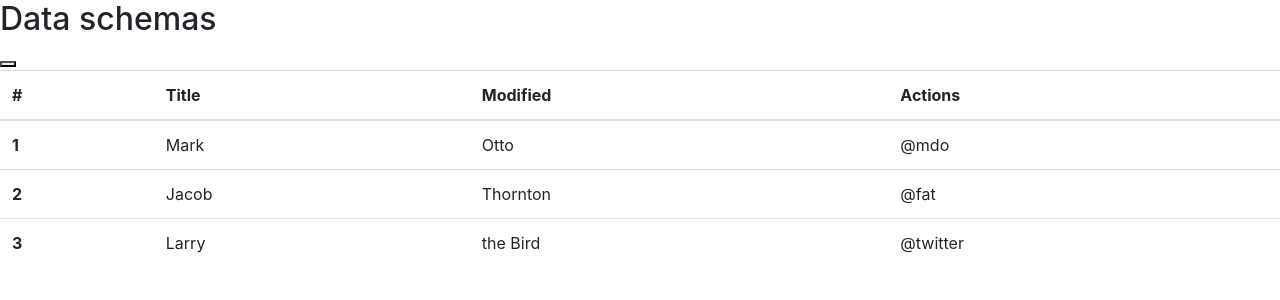
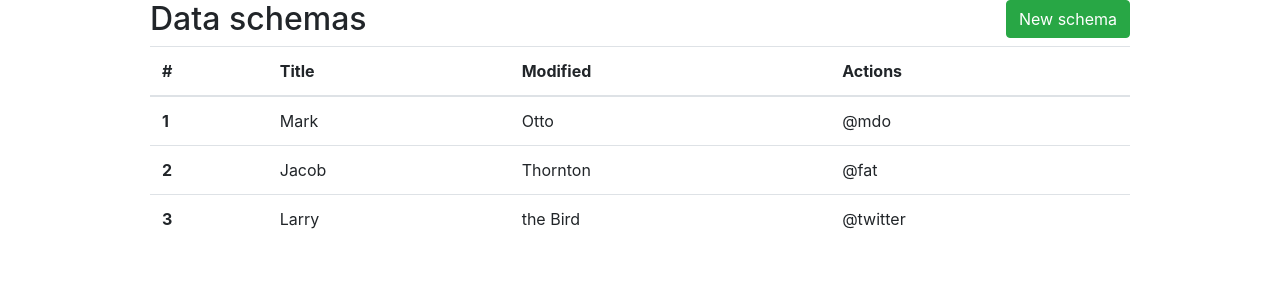
Before and after one commit to ersul4ik/blazer, a Django app: page /dashboard/fixtures/ in a window 1280 px wide. Shown: the part 56-356 px from the top of the page. Run offline with Django 3.2, Linux system fonts and the light colour scheme; the visitor is signed in with stand-in values (Sample User, id 1); some libraries are stand-ins or nearby versions.

Commit message:
#2 Bit correct style for fixtures.html

```diff
--- a/templates/factories/fixtures.html
+++ b/templates/factories/fixtures.html
@@ -1,9 +1,21 @@
 {% include "base.html" %}
 {% include "factories/nav-bar.html" %}
 
+<style>
+    .data-schema {
+        width: 980px;
+        margin: auto;
+    }
+    .data-schema-title, .add-new-schema {
+        display: inline-block;
+    }
+    .add-new-schema {
+        float: right;
+    }
+</style>
 <div class="data-schema">
-    <h2>Data schemas</h2>
-    <button class="add-new-schema"></button>
+    <h2 class="data-schema-title">Data schemas</h2>
+    <button type="button" class="btn btn-success add-new-schema">New schema</button>
     <table class="table">
         <thead>
         <tr>
```
